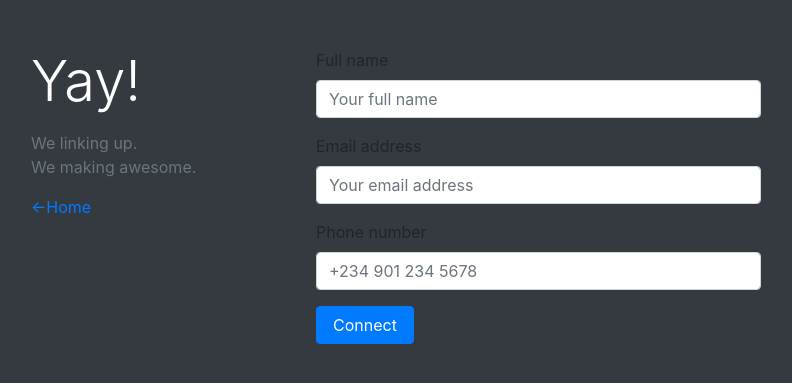
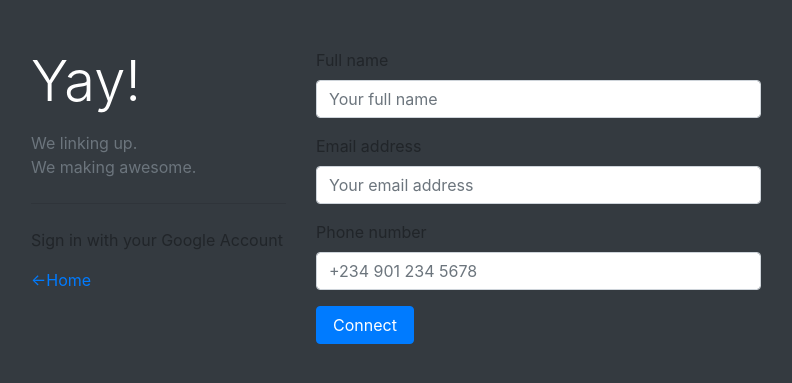
Before and after one commit to thedejijoseph/edward, a Python web app: template templates/connect.html in a window 1280 px wide. Shown: the top 383 px of the page, without its empty margins (244-1036 px from the left). Run offline with Jinja, Linux system fonts and the light colour scheme; the template is opened without the code that fills it, so the values that code supplies are empty; some libraries are stand-ins or nearby versions.

Commit message:
google sign in: itr0

```diff
--- a/templates/connect.html
+++ b/templates/connect.html
@@ -4,6 +4,9 @@
   <meta charset="UTF-8">
   <meta name="viewport" content="width=device-width, initial-scale=1.0">
   <meta http-equiv="X-UA-Compatible" content="ie=edge">
+
+  <script src="https://apis.google.com/js/platform.js" async defer></script>
+  <meta name="google-signin-client_id" content="1005617809515-bj86pu2n28cb25unoa1h2edaegd7f3v1.apps.googleusercontent.com">
 
   <link rel="stylesheet" href="{{ static_url('bootstrap/css/bootstrap.min.css') }}">
   <title>Edward - Let's Connect</title>
@@ -15,6 +18,10 @@
         <div class="col-md-3">
           <p class="display-4 text-white">Yay!</p>
           <p class="text-muted">We linking up. <br>We making awesome.</p>
+
+          <hr class="my-4">
+          <p>Sign in with your Google Account</p>
+          <div class="g-signin2" data-onsuccess="onSignIn"></div>
           <p class="text-primary"><a href="/">&larr;Home</a></p>
         </div>
         <div class="col-md-5">
@@ -63,6 +70,14 @@
       $('div#feedback').append(feedback);
     });
   });
+
+  function onSignIn(googleUser) {
+  var profile = googleUser.getBasicProfile();
+  console.log('ID: ' + profile.getId()); // Do not send to your backend! Use an ID token instead.
+  console.log('Name: ' + profile.getName());
+  console.log('Image URL: ' + profile.getImageUrl());
+  console.log('Email: ' + profile.getEmail()); // This is null if the 'email' scope is not present.
+}
   </script>
 </body>
 </html>
```
Also changed, not shown: 1 other file.
